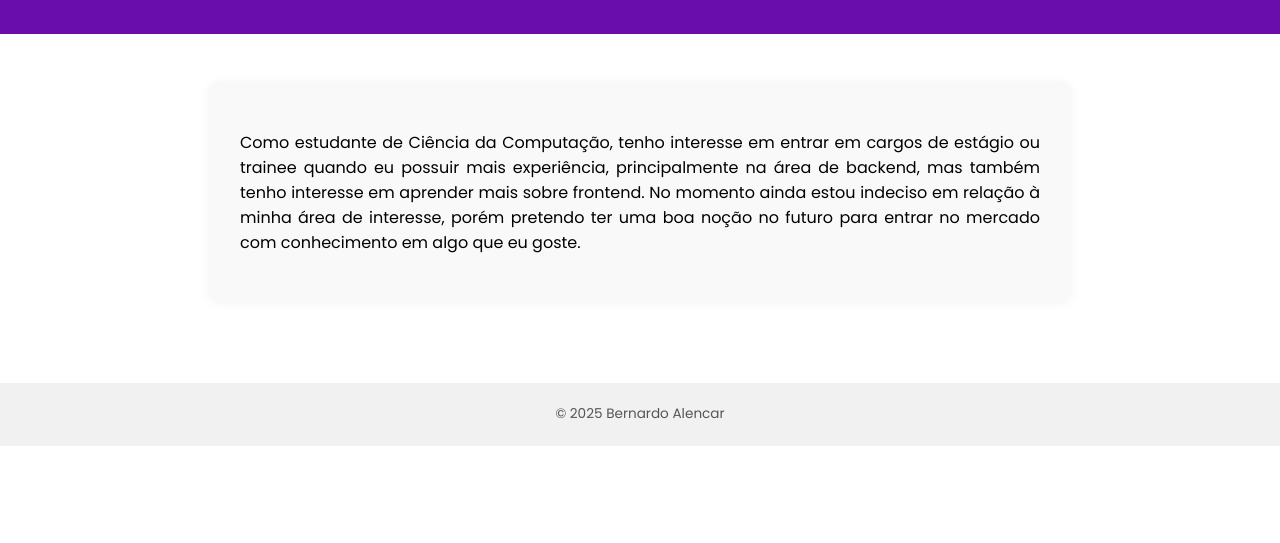
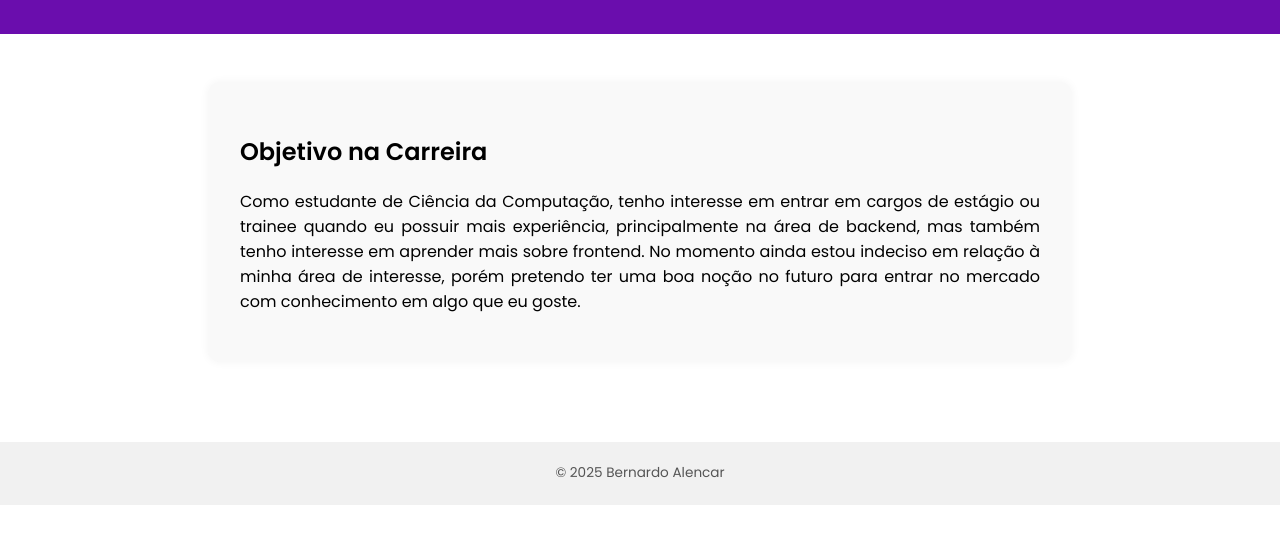
Before and after one commit to Bernalencouto/Portf-lio, a plain HTML site: page interesses.html in a window 1280 px wide. Shown: the part 121-664 px from the top of the page. Drawn offline with Linux system fonts and the light colour scheme.

Commit message:
Update interesses

```diff
--- a/interesses.html
+++ b/interesses.html
@@ -1,8 +1,10 @@
+<!DOCTYPE html>
+<html lang="pt">
 <head>
-  <meta charset="UTF-8" />
-  <meta name="viewport" content="width=device-width, initial-scale=1.0" />
+  <meta charset="UTF-8">
+  <meta name="viewport" content="width=device-width, initial-scale=1.0">
   <title>Interesses Profissionais - Bernardo Alencar</title>
-  <link rel="stylesheet" href="style.css" />
+  <link rel="stylesheet" href="style.css">
   <link href="https://fonts.googleapis.com/css2?family=Poppins:wght@400;600&display=swap" rel="stylesheet">
 </head>
 <body class="interesses">
@@ -12,6 +14,7 @@
   </header>
   <main>
     <section class="content-box">
+      <h2>Objetivo na Carreira</h2>
       <p>Como estudante de Ciência da Computação, tenho interesse em entrar em cargos de estágio ou trainee quando eu possuir mais experiência, principalmente na área de backend, mas também tenho interesse em aprender mais sobre frontend. No momento ainda estou indeciso em relação à minha área de interesse, porém pretendo ter uma boa noção no futuro para entrar no mercado com conhecimento em algo que eu goste.</p>
     </section>
   </main>
```
